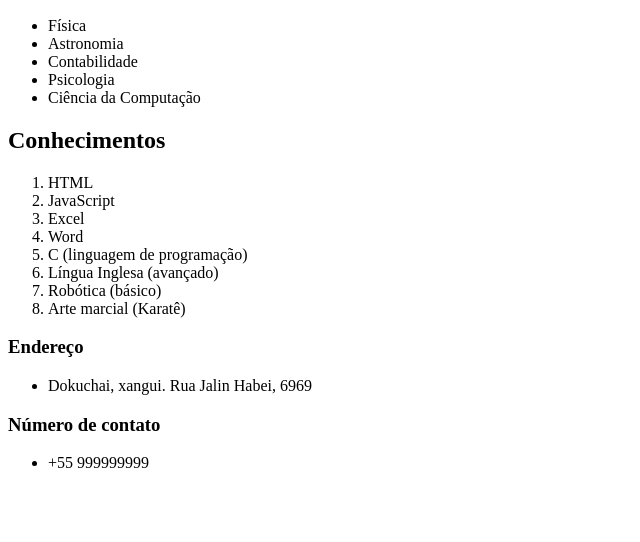
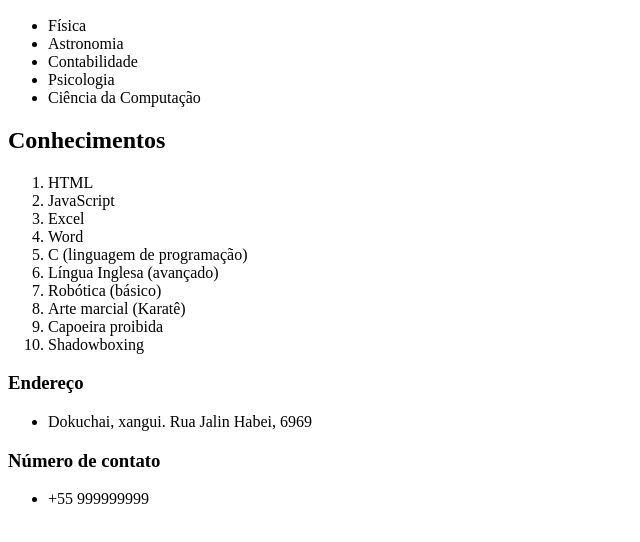
Before and after one commit to josecescon/primeira_pagina, a plain HTML site: page index.html in a window 1280 px wide. Shown: the part 110-652 px from the top of the page, without its empty margins (0-640 px from the left). Drawn offline with Linux system fonts and the light colour scheme.

Commit message:
Add files via upload

```diff
--- a/index.html
+++ b/index.html
@@ -25,6 +25,8 @@
         <li>Língua Inglesa (avançado)</li>
         <li>Robótica (básico)</li>
         <li>Arte marcial (Karatê)</li>
+        <li>Capoeira proibida</li>
+        <li>Shadowboxing</li>
     </ol>
     <h3>Endereço</h3>
     <ul>
```
